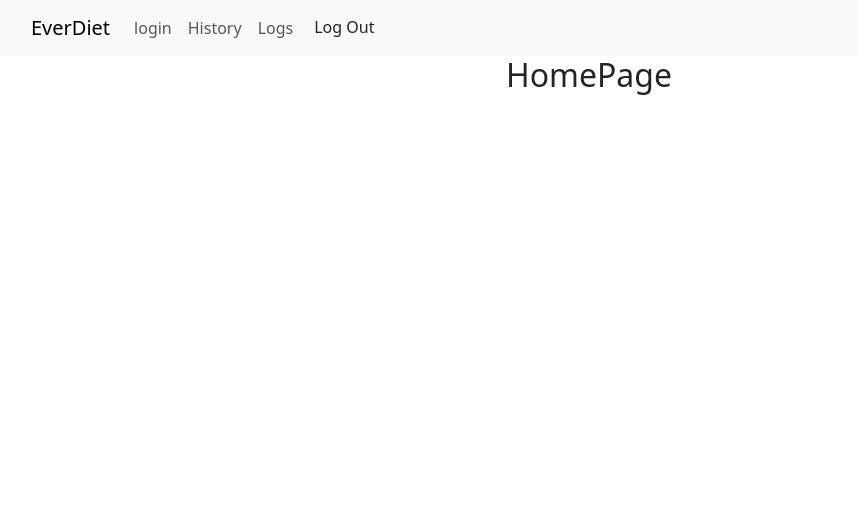
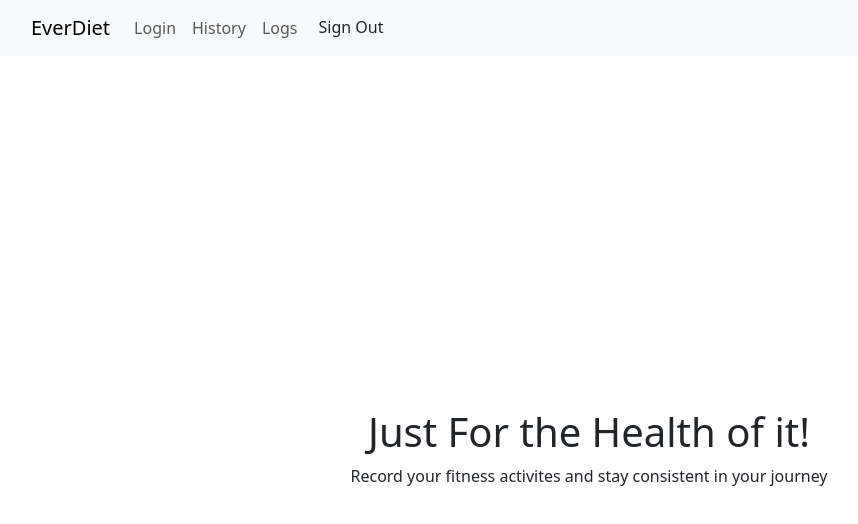
Before and after one commit to ashley773877/food-logger-frontend, a React (Create React App) app: page / in a window 1280 px wide. Shown: the top 524 px of the page, without its empty margins (51-909 px from the left). Built offline with nearby package versions, Linux system fonts and the light colour scheme; no server answers.

Commit message:
centered h1 and <p> for homepage

```diff
--- a/package.json
+++ b/package.json
@@ -13,6 +13,7 @@
     "react-dom": "^18.2.0",
     "react-router-dom": "^6.22.0",
     "react-scripts": "5.0.1",
+    "styled-components": "^6.1.8",
     "web-vitals": "^2.1.4"
   },
   "scripts": {
--- a/src/components/LogOutButton.js
+++ b/src/components/LogOutButton.js
@@ -27,8 +27,8 @@ function LogOutButton() {
 
 return (
     <div>
-        {/* <Button variant="secondary" onClick={handleLogout} >Log Out</Button> */}
-        <Button variant="outline-log Out" onClick={handleLogout}>Log Out</Button>
+
+        <Button variant="outline-log Out" onClick={handleLogout}>Sign Out</Button>
     </div>
 )
 
--- a/src/components/NavBar.js
+++ b/src/components/NavBar.js
@@ -14,7 +14,7 @@ function Navigation() {
         <Navbar.Toggle aria-controls="basic-navbar-nav" />
         <Navbar.Collapse id="basic-navbar-nav">
           <Nav className="me-auto">
-            <Nav.Link as={Link} to="/login">login</Nav.Link>
+            <Nav.Link as={Link} to="/login">Login</Nav.Link>
             <Nav.Link as={Link} to="/History">History</Nav.Link>
             <Nav.Link as={Link} to="Logs">Logs</Nav.Link>
 
--- a/src/pages/HomePage.js
+++ b/src/pages/HomePage.js
@@ -1,12 +1,28 @@
 import QuotesList from "../components/QuotesList";
+import styled from 'styled-components';
+
+const CenterContainer = styled.div`
+  display: flex;
+  align-items: center;
+  justify-content: center;
+  height: 100vh; /* Set height to 100% of the viewport height */
+`;
+
+const CenterText = styled.div`
+  text-align: center;
+`;
 
 
 
 function HomePage() {
     return (
         <><div>
-            <h2> HomePage</h2>
-
+            <CenterContainer>
+             <CenterText>
+            <h1>Just For the Health of it!</h1>
+            <p> Record your fitness activites and stay consistent in your journey</p>
+            </CenterText>
+           </CenterContainer>
 
         </div>
 
--- a/src/pages/LogPage.js
+++ b/src/pages/LogPage.js
@@ -46,7 +46,7 @@ function LogPage({user}) {
   };
   return (
         <>
-        <h2> Log you're Meals!</h2>
+        <h2> Log your Meals!</h2>
 
         <div>
         {showAlert && (
--- a/src/pages/historyPage.js
+++ b/src/pages/historyPage.js
@@ -36,7 +36,7 @@ function HistoryPage() {
 
   return (
     <div>
-      <h2>History</h2>
+      <h2> History</h2>
       {showAlert && (
   <Alert variant="warning" onClose={() => setShowAlert(false)} dismissible>
     Please sign in to view history.
```
Also changed, not shown: 1 other file (tests, documents, lock files or other folders).
